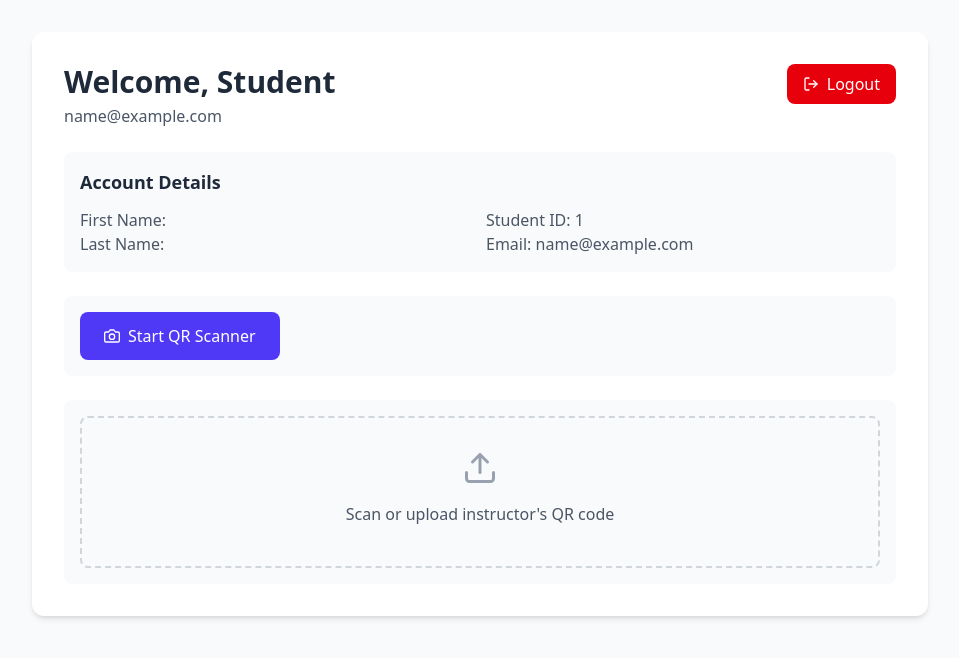
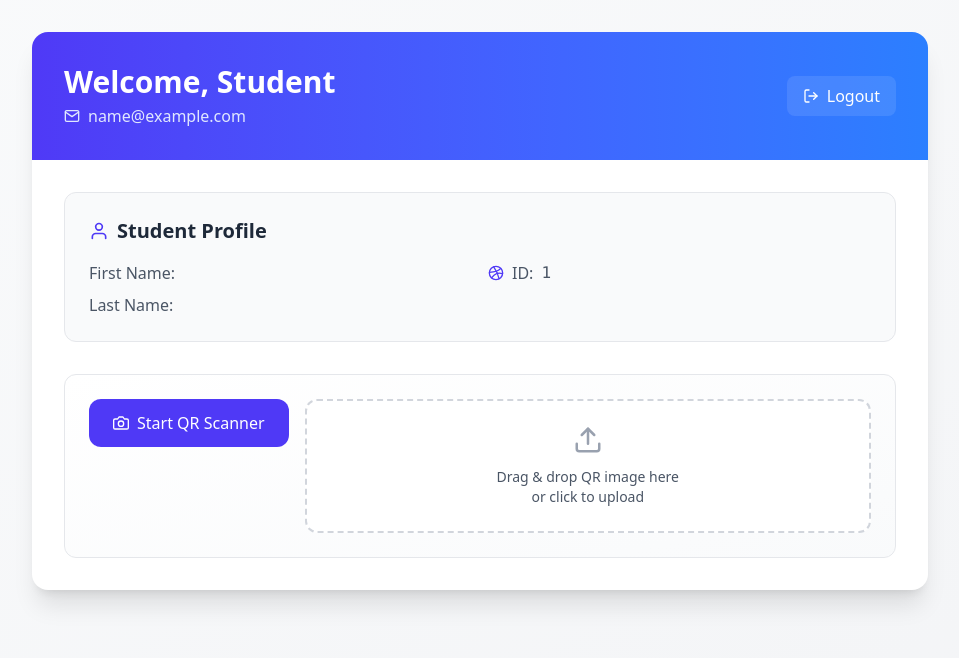
Before and after one commit to abfasb/AttendPro-AttendanceMonitoring, a React (Vite) app: page /my-account/student in a window 1280 px wide. Shown: the top 658 px of the page, without its empty margins (160-1119 px from the left). Built offline with nearby package versions, Linux system fonts and the light colour scheme; no server answers; sample sign-in values are in the browser's storage.

Commit message:
add disable btn

```diff
--- a/package.json
+++ b/package.json
@@ -14,6 +14,7 @@
     "@tailwindcss/vite": "^4.0.0",
     "bcryptjs": "^2.4.3",
     "firebase": "^11.2.0",
+    "framer-motion": "^12.0.5",
     "html2canvas": "^1.4.1",
     "jsqr": "^1.4.0",
     "qrcode": "^1.5.4",
--- a/src/components/ui/StudentPanel.tsx
+++ b/src/components/ui/StudentPanel.tsx
@@ -5,8 +5,9 @@ import { useDropzone } from "react-dropzone";
 import jsQR from "jsqr";
 import {
   FiCamera, FiUpload, FiSave, FiXCircle,
-  FiCheckCircle, FiInfo, FiLogOut
+  FiCheckCircle, FiInfo, FiLogOut , FiMail, FiUser, FiDribbble
 } from "react-icons/fi";
+import { motion, AnimatePresence} from "framer-motion";
 
 interface Attendance {
   studentName: string;
@@ -189,80 +190,123 @@ const StudentPanel: React.FC = () => {
   }, [isCameraVisible]);
 
   return (
-    <div className="min-h-screen bg-gray-50 p-4 md:p-8">
-      <div className="max-w-4xl mx-auto">
+    <div className="min-h-screen bg-gradient-to-br from-gray-50 to-gray-100 p-4 md:p-8">
+      <div className="max-w-4xl mx-auto space-y-8">
+        <AnimatePresence>
           {toastMessage && (
-          <div className="fixed top-4 right-4 z-50 animate-slide-in">
-            <div className="bg-indigo-500 text-white px-6 py-3 rounded-lg shadow-lg flex items-center">
-              <FiInfo className="mr-2" />
-              {toastMessage}
+            <motion.div
+              initial={{ opacity: 0, y: 20 }}
+              animate={{ opacity: 1, y: 0 }}
+              exit={{ opacity: 0, y: -20 }}
+              className="fixed top-4 right-4 z-50"
+            >
+              <div className="bg-indigo-600 text-white px-6 py-3 rounded-lg shadow-xl flex items-center space-x-2">
+                <FiInfo className="flex-shrink-0" />
+                <span>{toastMessage}</span>
               </div>
-          </div>
+            </motion.div>
           )}
+        </AnimatePresence>
 
-        <div className="bg-white rounded-xl shadow-md p-6 md:p-8">
-          <div className="flex flex-col md:flex-row md:justify-between md:items-start mb-6">
-            <div className="mb-4 md:mb-0">
-              <h1 className="text-2xl md:text-3xl font-bold text-gray-800">
+        <motion.div
+          initial={{ opacity: 0, y: 20 }}
+          animate={{ opacity: 1, y: 0 }}
+          className="bg-white rounded-2xl shadow-xl overflow-hidden"
+        >
+          {/* Header Section */}
+          <div className="bg-gradient-to-r from-indigo-600 to-blue-500 p-6 md:p-8">
+            <div className="flex items-center justify-between">
+              <div>
+                <h1 className="text-2xl md:text-3xl font-bold text-white">
                   Welcome, {userData.FirstName || "Student"}
                 </h1>
-              <p className="text-gray-600 mt-1">{userData.email}</p>
+                <p className="text-indigo-100 mt-1 flex items-center">
+                  <FiMail className="mr-2" />
+                  {userData.email}
+                </p>
               </div>
               <button
                 onClick={handleLogout}
-              className="flex items-center bg-red-600 hover:bg-red-500 text-white px-4 py-2 rounded-lg transition-colors"
+                className="flex items-center space-x-2 bg-white/10 hover:bg-white/20 text-white px-4 py-2 rounded-lg transition-all"
               >
-              <FiLogOut className="mr-2" />
-              Logout
+                <FiLogOut className="flex-shrink-0" />
+                <span className="hidden md:inline">Logout</span>
               </button>
             </div>
+          </div>
 
-          <div className="bg-gray-50 rounded-lg p-4 mb-6">
-            <h2 className="text-lg font-semibold text-gray-800 mb-3">Account Details</h2>
-            <div className="grid grid-cols-1 md:grid-cols-2 gap-3">
-              <div>
-                <p className="text-gray-600">
-                  <span className="font-medium">First Name:</span> {userData.FirstName}
-                </p>
-                <p className="text-gray-600">
-                  <span className="font-medium">Last Name:</span> {userData.LastName}
-                </p>
+          {/* Main Content */}
+          <div className="p-6 md:p-8 space-y-8">
+            {/* Student Profile Card */}
+            <div className="bg-gray-50 rounded-xl p-6 border border-gray-200">
+              <h2 className="text-xl font-semibold text-gray-800 mb-4 flex items-center">
+                <FiUser className="mr-2 text-indigo-600" />
+                Student Profile
+              </h2>
+              <div className="grid grid-cols-1 md:grid-cols-2 gap-4">
+                <div className="space-y-2">
+                  <div className="flex items-center text-gray-600">
+                    <span className="font-medium w-24">First Name:</span>
+                    <span>{userData.FirstName}</span>
                   </div>
-              <div>
-                <p className="text-gray-600">
-                  <span className="font-medium">Student ID:</span> {userData.uid}
-                </p>
-                <p className="text-gray-600">
-                  <span className="font-medium">Email:</span> {userData.email}
-                </p>
+                  <div className="flex items-center text-gray-600">
+                    <span className="font-medium w-24">Last Name:</span>
+                    <span>{userData.LastName}</span>
+                  </div>
+                </div>
+                <div className="space-y-2">
+                  <div className="flex items-center text-gray-600">
+                    <FiDribbble className="mr-2 text-indigo-600" />
+                    <span className="font-medium">ID:</span>
+                    <span className="ml-2 font-mono">{userData.uid}</span>
+                  </div>
                 </div>
               </div>
             </div>
 
             <div className="space-y-6">
-            <div className="bg-gray-50 rounded-lg p-4">
+              <div className="bg-gradient-to-br from-white to-gray-50 rounded-xl p-6 border border-gray-200">
+                <div className="flex flex-col md:flex-row gap-4 items-start">
                   <button
                     onClick={() => setIsCameraVisible(!isCameraVisible)}
-                className="w-full md:w-auto bg-indigo-600 text-white px-6 py-3 rounded-lg hover:bg-indigo-500 transition-colors flex items-center justify-center"
+                    className="w-full md:w-auto bg-indigo-600 hover:bg-indigo-500 text-white px-6 py-3 rounded-xl transition-all flex items-center justify-center space-x-2"
                   >
                     {isCameraVisible ? (
                       <>
-                    <FiXCircle className="mr-2" />
-                    Stop Scanner
+                        <FiXCircle className="flex-shrink-0" />
+                        <span>Stop Scanner</span>
                       </>
                     ) : (
                       <>
-                    <FiCamera className="mr-2" />
-                    Start QR Scanner
+                        <FiCamera className="flex-shrink-0" />
+                        <span>Start QR Scanner</span>
                       </>
                     )}
                   </button>
 
+                  <div className="w-full md:flex-1">
+                    <div {...getRootProps()} className="cursor-pointer">
+                      <input {...getInputProps()} />
+                      <div className="flex flex-col items-center justify-center border-2 border-dashed border-gray-300 rounded-xl p-6 hover:border-indigo-400 bg-white transition-all">
+                        <FiUpload className="text-3xl text-gray-400 mb-3" />
+                        <p className="text-gray-600 text-center text-sm">
+                          Drag & drop QR image here<br />
+                          or click to upload
+                        </p>
+                      </div>
+                    </div>
+                  </div>
+                </div>
+
                 {isCameraVisible && (
-                <div className="mt-4 aspect-video bg-black rounded-lg overflow-hidden relative">
+                  <motion.div
+                    initial={{ opacity: 0 }}
+                    animate={{ opacity: 1 }}
+                    className="mt-6 aspect-video bg-black rounded-xl overflow-hidden relative shadow-lg"
+                  >
                     {isCameraLoading && (
-                    <div className="absolute inset-0 flex items-center justify-center bg-black bg-opacity-50">
-                      <div className="animate-spin rounded-full h-12 w-12 border-b-2 border-white"></div>
+                      <div className="absolute inset-0 flex items-center justify-center bg-black/50">
+                        <div className="animate-spin rounded-full h-12 w-12 border-4 border-white border-t-transparent"></div>
                       </div>
                     )}
                     <video
@@ -271,67 +315,58 @@ const StudentPanel: React.FC = () => {
                       autoPlay
                       playsInline
                     />
-                </div>
+                    <div className="absolute inset-0 border-4 border-indigo-400/30 rounded-xl pointer-events-none" />
+                  </motion.div>
                 )}
               </div>
 
-            <div className="bg-gray-50 rounded-lg p-4">
-              <div {...getRootProps()} className="cursor-pointer">
-                <input {...getInputProps()} />
-                <div className="flex flex-col items-center justify-center border-2 border-dashed border-gray-300 rounded-lg p-8 hover:border-indigo-400 transition-colors">
-                  <FiUpload className="text-4xl text-gray-400 mb-4" />
-                  <p className="text-gray-600 text-center mb-2">
-                    Scan or upload instructor's QR code
-                  </p>
-                </div>
-              </div>
-            </div>
-
+              <AnimatePresence>
                 {attendance.qrData && (
-              <div className="bg-green-50 rounded-lg p-4 border border-green-200">
-                <h3 className="text-lg font-semibold text-green-800 mb-2 flex items-center">
-                  <FiCheckCircle className="mr-2" />
+                  <motion.div
+                    initial={{ opacity: 0, y: 10 }}
+                    animate={{ opacity: 1, y: 0 }}
+                    exit={{ opacity: 0, y: -10 }}
+                    className="bg-green-50 rounded-xl p-6 border border-green-200"
+                  >
+                    <div className="flex items-center mb-3 space-x-2">
+                      <FiCheckCircle className="text-green-600 flex-shrink-0" />
+                      <h3 className="text-lg font-semibold text-green-800">
                         Attendance Ready to Submit
                       </h3>
-                <div className="space-y-2">
+                    </div>
+                    <div className="space-y-2 text-sm">
                       <p className="text-gray-700">
-                    <span className="font-medium">Student Name:</span> {`${userData.FirstName} ${userData.LastName}`}
-                  </p>
-                  <p className="text-gray-700">
-                    <span className="font-medium">Scan Time:</span>{" "}
+                        <span className="font-medium">Scanned at:</span>{' '}
                         {new Date(attendance.createdAt).toLocaleString()}
                       </p>
                     </div>
-              </div>
-            )}
-
-            {attendance.qrData && (
-              <div className="flex flex-col md:flex-row gap-4">
                     <button
                       onClick={saveAttendance}
-                  className="w-full bg-green-600 text-white px-8 py-3 rounded-lg hover:bg-green-500 transition-colors flex items-center justify-center"
+                      className="mt-4 w-full py-3 bg-green-600 hover:bg-green-500 text-white px-6 rounded-lg transition-colors flex items-center justify-center space-x-2"
                     >
-                  <FiSave className="mr-2" />
-                  Submit Attendance
+                      <FiSave className="flex-shrink-0" />
+                      <span>Confirm Submission</span>
                     </button>
-              </div>
+                  </motion.div>
                 )}
+              </AnimatePresence>
 
+              <AnimatePresence>
                 {error && (
-              <div className="bg-red-50 text-red-700 p-4 rounded-lg border border-red-200 flex items-center">
-                <FiXCircle className="mr-2 flex-shrink-0" />
-                {error}
-              </div>
+                  <motion.div
+                    initial={{ opacity: 0, y: 10 }}
+                    animate={{ opacity: 1, y: 0 }}
+                    exit={{ opacity: 0, y: -10 }}
+                    className="bg-red-50 text-red-700 p-4 rounded-xl border border-red-200 flex items-start space-x-2"
+                  >
+                    <FiXCircle className="flex-shrink-0 mt-1" />
+                    <span>{error}</span>
+                  </motion.div>
                 )}
-
-            {success && (
-              <div className="bg-green-50 text-green-700 p-4 rounded-lg border border-green-200 flex items-center">
-                <FiCheckCircle className="mr-2 flex-shrink-0" />
-                {success}
-              </div>
-            )}
+              </AnimatePresence>
             </div>
           </div>
+        </motion.div>
       </div>
     </div>
   );
```
Also changed, not shown: 1 other file (tests, documents, lock files or other folders). Lines whose indentation alone changed are shown as unchanged.
